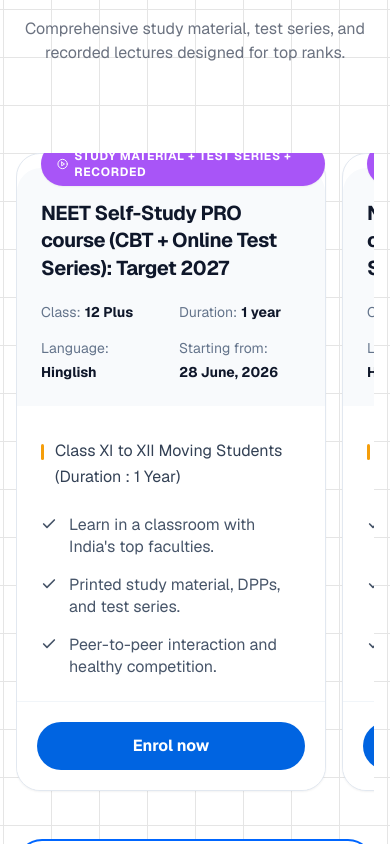
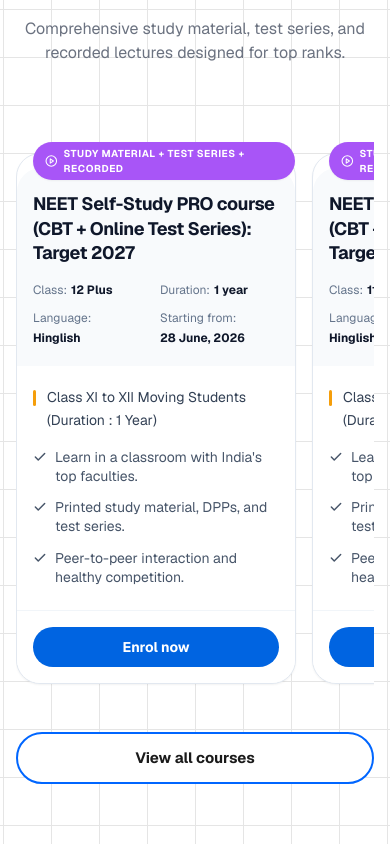
Before and after one commit to sk200005/Scholars-Hub, a Next.js app: page / in a window 390 px wide. Shown: the part 1860-2704 px from the top of the page. Built offline with nearby package versions, Linux system fonts and the light colour scheme.

Commit message:
Course carde changes - mobile and COllapsing card animation

```diff
--- a/src/app/layout.tsx
+++ b/src/app/layout.tsx
@@ -23,9 +23,9 @@ export default function RootLayout({
   children: React.ReactNode;
 }>) {
   return (
-    <html lang="en" className="overflow-x-hidden">
+    <html lang="en" className="overflow-x-clip">
       <body
-        className={`${geistSans.variable} ${geistMono.variable} font-sans antialiased overflow-x-hidden`}
+        className={`${geistSans.variable} ${geistMono.variable} font-sans antialiased overflow-x-clip`}
       >
         {children}
       </body>
--- a/src/components/sections/CoursesSection.tsx
+++ b/src/components/sections/CoursesSection.tsx
@@ -77,10 +77,10 @@ export function CoursesSection() {
           initial="hidden"
           whileInView="visible"
           viewport={{ once: true, margin: "-50px" }}
-          className="mx-auto mt-12 flex w-full snap-x snap-mandatory overflow-x-auto gap-4 pb-8 md:mt-16 md:grid md:max-w-7xl md:grid-cols-2 md:gap-8 lg:grid-cols-3 md:overflow-visible md:pb-0 [&::-webkit-scrollbar]:hidden [-ms-overflow-style:none] [scrollbar-width:none]"
+          className="mx-auto mt-8 pt-4 flex w-full snap-x snap-mandatory overflow-x-auto gap-4 pb-8 md:mt-16 md:grid md:max-w-7xl md:grid-cols-2 md:gap-8 lg:grid-cols-3 md:overflow-visible md:pb-0 md:pt-0 [&::-webkit-scrollbar]:hidden [-ms-overflow-style:none] [scrollbar-width:none]"
         >
           {courses.map((course) => (
-            <motion.div key={course.id} variants={cardVariants} className="h-full w-[310px] shrink-0 snap-center sm:w-[350px] md:w-auto md:shrink">
+            <motion.div key={course.id} variants={cardVariants} className="h-full w-[280px] shrink-0 snap-center sm:w-[320px] md:w-auto md:shrink">
               <CourseCard
                 title={course.title}
                 classLevel={course.classLevel}
--- a/src/components/sections/DesignAgency.tsx
+++ b/src/components/sections/DesignAgency.tsx
@@ -224,7 +224,7 @@ export function DesignAgency() {
   const toggleMenu = () => setIsMenuOpen((v) => !v)
 
   return (
-    <div className="flex min-h-screen flex-col bg-background">
+    <main className="flex min-h-screen flex-col overflow-clip bg-background">
 
       {/* ── Header ──────────────────────────────────────────────────────────── */}
       <motion.header
@@ -967,6 +967,6 @@ export function DesignAgency() {
           </div>
         </div>
       </footer>
-    </div>
+    </main>
   )
 }
--- a/src/components/ui/course-card.tsx
+++ b/src/components/ui/course-card.tsx
@@ -31,18 +31,18 @@ export function CourseCard({
   return (
     <div className="group relative flex h-full flex-col rounded-[24px] border border-slate-200 bg-white pt-[14px] shadow-sm transition-all duration-300 ease-out hover:-translate-y-2 hover:shadow-[0_20px_40px_-15px_rgba(0,0,0,0.1)]">
       {/* Floating Badge */}
-      <div className="absolute -top-3 left-6 z-10 flex items-center gap-1.5 rounded-full bg-[#a855f7] px-4 py-1.5 text-xs font-bold tracking-wider uppercase text-white shadow-sm transition-transform duration-300 group-hover:scale-105">
+      <div className="absolute -top-3 left-4 z-10 flex items-center gap-1.5 rounded-full bg-[#a855f7] px-3 py-1 text-[10px] font-bold tracking-wider uppercase text-white shadow-sm transition-transform duration-300 group-hover:scale-105 md:left-6 md:px-4 md:py-1.5 md:text-xs">
         <PlayCircle className="h-3.5 w-3.5" />
         {badgeText}
       </div>
 
       {/* Header Area */}
-      <div className="flex flex-col gap-5 rounded-t-[24px] bg-[#f8fafc] px-6 pb-6 pt-8 transition-colors duration-300 group-hover:bg-slate-50">
-        <h3 className="text-xl md:text-2xl font-bold leading-snug tracking-tight text-slate-900">
+      <div className="flex flex-col gap-4 rounded-t-[24px] bg-[#f8fafc] px-4 pb-5 pt-6 transition-colors duration-300 group-hover:bg-slate-50 md:gap-5 md:px-6 md:pb-6 md:pt-8">
+        <h3 className="text-lg font-bold leading-snug tracking-tight text-slate-900 md:text-2xl">
           {title}
         </h3>
 
-        <div className="grid grid-cols-2 gap-y-4 gap-x-4 text-sm md:text-base">
+        <div className="grid grid-cols-2 gap-x-2 gap-y-3 text-xs md:gap-x-4 md:gap-y-4 md:text-base">
           <div className="flex items-center gap-1 text-slate-500">
             <span>Class:</span>
             <span className="font-bold text-slate-900">{classLevel}</span>
@@ -63,18 +63,18 @@ export function CourseCard({
       </div>
 
       {/* Main Content Area */}
-      <div className="flex flex-1 flex-col px-6 py-8 pb-28">
+      <div className="flex flex-1 flex-col px-4 py-5 pb-24 md:px-6 md:py-8 md:pb-28">
         {/* Target Audience with Orange Line */}
-        <div className="relative pl-3.5 text-base leading-relaxed text-slate-700">
-          <div className="absolute left-0 top-1.5 h-4 w-[3px] rounded-full bg-[#f59e0b] transition-transform duration-300 group-hover:scale-y-125" />
+        <div className="relative pl-3.5 text-sm leading-relaxed text-slate-700 md:text-base">
+          <div className="absolute left-0 top-1 h-4 w-[3px] rounded-full bg-[#f59e0b] transition-transform duration-300 group-hover:scale-y-125 md:top-1.5" />
           {targetAudience}
         </div>
 
         {/* Feature List */}
-        <ul className="mt-6 flex flex-col gap-4">
+        <ul className="mt-4 flex flex-col gap-3 md:mt-6 md:gap-4">
           {features.map((feature, i) => (
-            <li key={i} className="flex items-start gap-3 text-base text-slate-600">
-              <Check className="mt-0.5 h-4 w-4 shrink-0 text-slate-600 stroke-[2.5]" />
+            <li key={i} className="flex items-start gap-2 text-sm text-slate-600 md:gap-3 md:text-base">
+              <Check className="mt-0.5 h-3.5 w-3.5 shrink-0 text-slate-600 stroke-[2.5] md:h-4 md:w-4" />
               <span className="leading-snug">{feature}</span>
             </li>
           ))}
@@ -82,8 +82,8 @@ export function CourseCard({
       </div>
 
       {/* Fixed Footer */}
-      <div className="absolute bottom-0 left-0 w-full rounded-b-[24px] border-t border-slate-100 bg-white p-5">
-        <button className="w-full rounded-full bg-[#0064e1] py-3 text-base font-bold text-white transition-all duration-300 hover:bg-[#0052cc] hover:shadow-md active:scale-[0.98]">
+      <div className="absolute bottom-0 left-0 w-full rounded-b-[24px] border-t border-slate-100 bg-white p-4 md:p-5">
+        <button className="w-full rounded-full bg-[#0064e1] py-2.5 text-sm font-bold text-white transition-all duration-300 hover:bg-[#0052cc] hover:shadow-md active:scale-[0.98] md:py-3 md:text-base">
           Enrol now
         </button>
       </div>
--- a/src/lib/constants/motion.ts
+++ b/src/lib/constants/motion.ts
@@ -180,14 +180,14 @@ export const stagger = {
 // ---------------------------------------------------------------------------
 
 export const viewport = {
-  /** Default scroll trigger — enters when 250px visible inside viewport, repeats every time */
-  once:   { once: false, margin: "0px 0px -250px 0px" },
-  /** Repeat trigger — fires on every scroll-in */
-  repeat: { once: false, margin: "0px 0px -250px 0px" },
-  /** Generous trigger — enters immediately as it touches viewport */
-  generous: { once: false, margin: "0px 0px -50px 0px" },
-  /** Strict trigger — enters when deeply visible (350px) */
-  strict: { once: false, margin: "0px 0px -350px 0px" },
+  /** Default scroll trigger — enters when 100px visible inside viewport, fires once */
+  once:   { once: true, margin: "0px 0px -100px 0px" },
+  /** Repeat trigger — fires on every scroll-in, 100px visible */
+  repeat: { once: false, margin: "0px 0px -100px 0px" },
+  /** Generous trigger — enters almost immediately */
+  generous: { once: true, margin: "0px 0px -20px 0px" },
+  /** Strict trigger — enters when deeply visible (200px) */
+  strict: { once: true, margin: "0px 0px -200px 0px" },
 } as const;
 
 // ---------------------------------------------------------------------------
```
